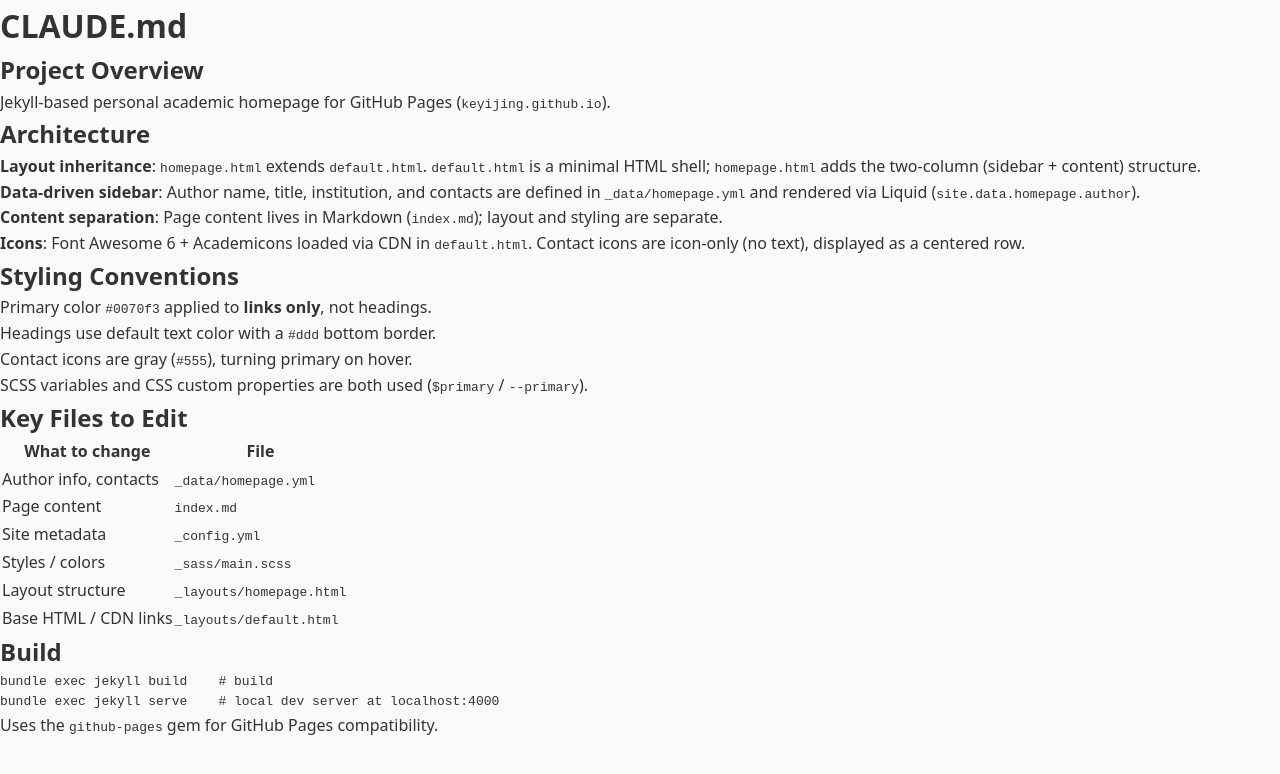
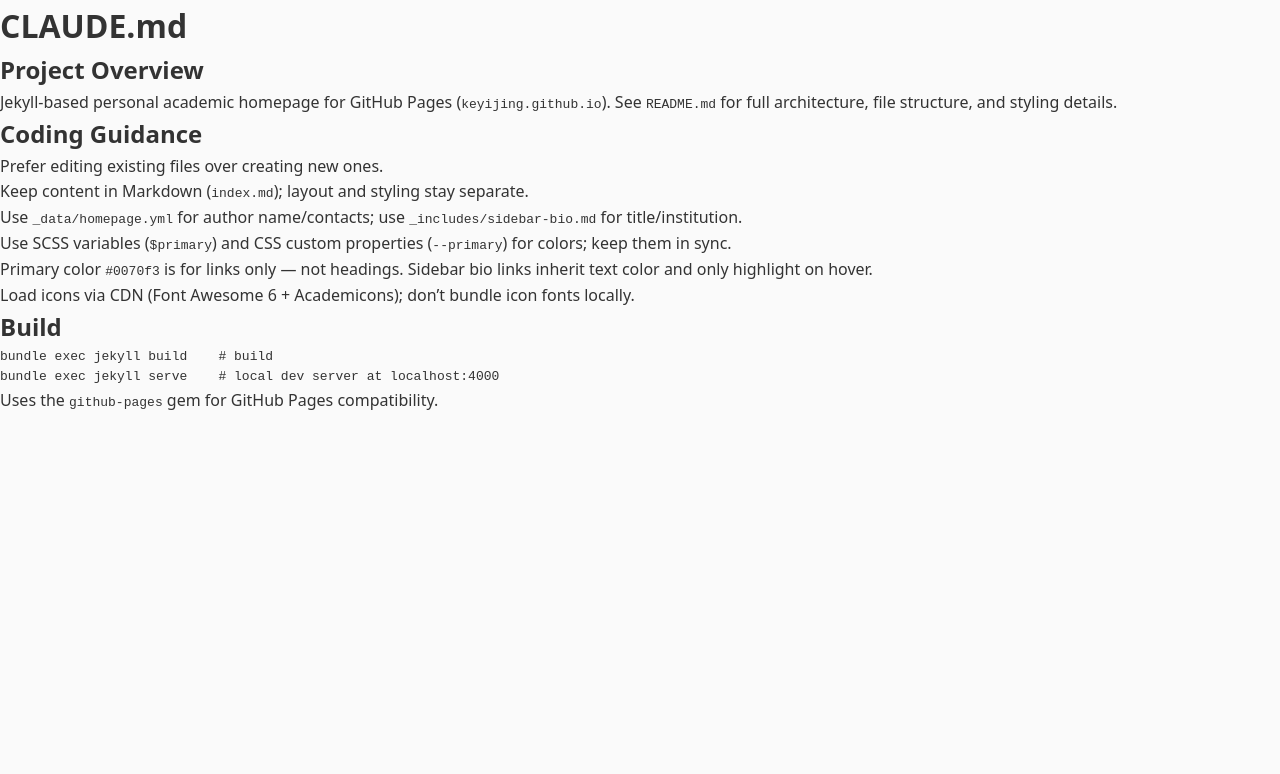
Before and after one commit to keyijing/keyijing.github.io, a Jekyll site: the page built from CLAUDE.md, in a window 1280 px wide. Shown: the top 774 px of the page. Built offline with Jekyll 4.4.1, drawn with Linux system fonts in a browser that asks for light colours; our own code applies the rules of GitHub Pages for plain Markdown files; a style sheet for code colours, icons or effects is not loaded.

Commit message:
Move sidebar bio to Markdown include; scope hover-only links to bio
- Extract author title/institution from _data/homepage.yml into
  _includes/sidebar-bio.md, rendered via markdownify in the layout.
- Sidebar bio links inherit text color, showing primary only on hover.
- Merge detailed docs from CLAUDE.md into README.md; slim CLAUDE.md
  to overview, coding guidance, and build commands.

Co-Authored-By: Claude Opus 4.6 <noreply@anthropic.com>

```diff
--- a/CLAUDE.md
+++ b/CLAUDE.md
@@ -2,32 +2,16 @@
 
 ## Project Overview
 
-Jekyll-based personal academic homepage for GitHub Pages (`keyijing.github.io`).
+Jekyll-based personal academic homepage for GitHub Pages (`keyijing.github.io`). See `README.md` for full architecture, file structure, and styling details.
 
-## Architecture
+## Coding Guidance
 
-- **Layout inheritance**: `homepage.html` extends `default.html`. `default.html` is a minimal HTML shell; `homepage.html` adds the two-column (sidebar + content) structure.
-- **Data-driven sidebar**: Author name, title, institution, and contacts are defined in `_data/homepage.yml` and rendered via Liquid (`site.data.homepage.author`).
-- **Content separation**: Page content lives in Markdown (`index.md`); layout and styling are separate.
-- **Icons**: Font Awesome 6 + Academicons loaded via CDN in `default.html`. Contact icons are icon-only (no text), displayed as a centered row.
-
-## Styling Conventions
-
-- Primary color `#0070f3` applied to **links only**, not headings.
-- Headings use default text color with a `#ddd` bottom border.
-- Contact icons are gray (`#555`), turning primary on hover.
-- SCSS variables and CSS custom properties are both used (`$primary` / `--primary`).
-
-## Key Files to Edit
-
-| What to change | File |
-|---|---|
-| Author info, contacts | `_data/homepage.yml` |
-| Page content | `index.md` |
-| Site metadata | `_config.yml` |
-| Styles / colors | `_sass/main.scss` |
-| Layout structure | `_layouts/homepage.html` |
-| Base HTML / CDN links | `_layouts/default.html` |
+- Prefer editing existing files over creating new ones.
+- Keep content in Markdown (`index.md`); layout and styling stay separate.
+- Use `_data/homepage.yml` for author name/contacts; use `_includes/sidebar-bio.md` for title/institution.
+- Use SCSS variables (`$primary`) and CSS custom properties (`--primary`) for colors; keep them in sync.
+- Primary color `#0070f3` is for links only — not headings. Sidebar bio links inherit text color and only highlight on hover.
+- Load icons via CDN (Font Awesome 6 + Academicons); don't bundle icon fonts locally.
 
 ## Build
 
--- a/_data/homepage.yml
+++ b/_data/homepage.yml
@@ -1,8 +1,5 @@
 author:
   name: Your Name
-  title: Undergraduate Student
-  institution: Peking University
-  institution_url: "https://www.pku.edu.cn/"
   contacts:
     - icon: "fas fa-envelope"
       text: E-mail
--- a/_sass/main.scss
+++ b/_sass/main.scss
@@ -53,9 +53,15 @@ a {
     margin-bottom: 4px;
   }
 
-  .title, .institution {
+  .bio {
     font-size: 0.9rem;
     color: #666;
+    p { margin-bottom: 2px; }
+    a {
+      color: inherit;
+      text-decoration: none;
+      &:hover { color: var(--primary); }
+    }
   }
 
   hr {
```
Also changed, not shown: _includes/sidebar-bio.md (added, +3 -0 lines), _layouts/homepage.html (+4 -8 lines), README.md.
